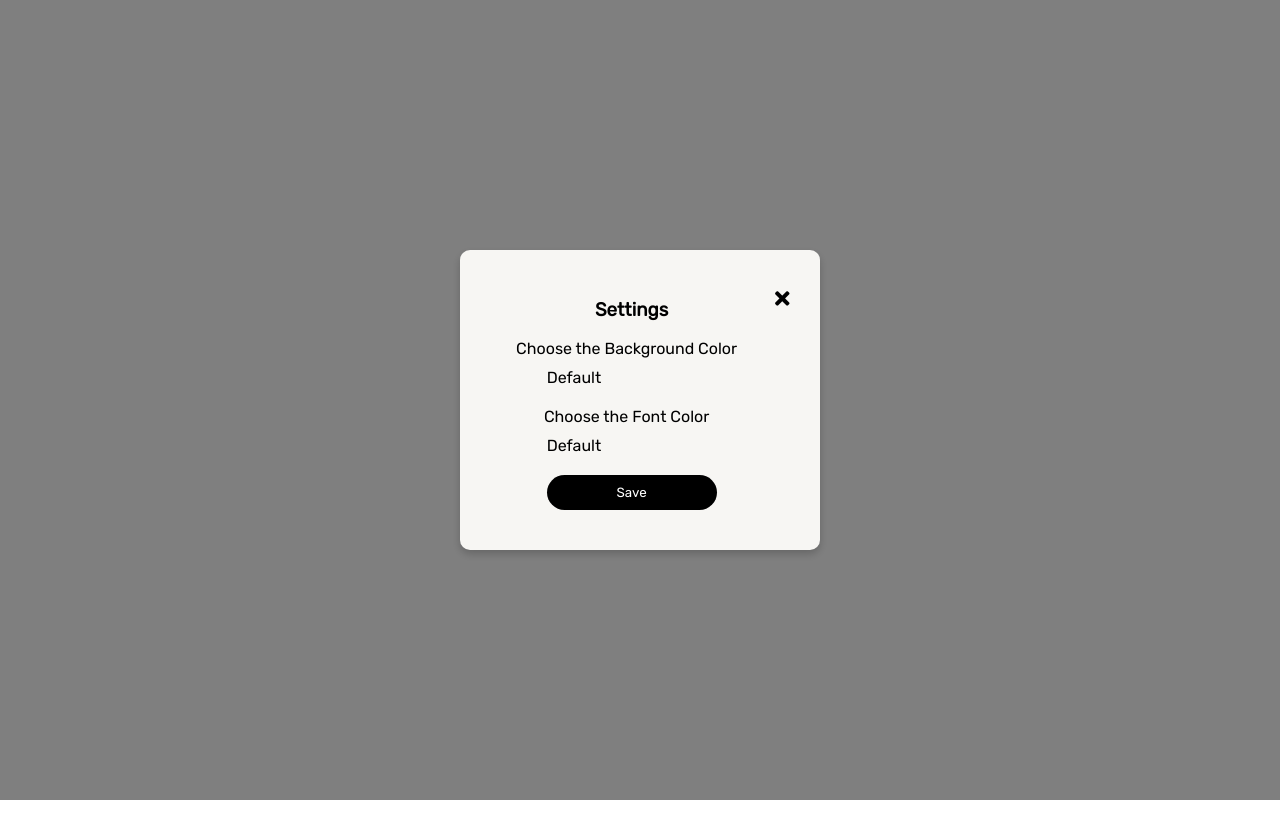
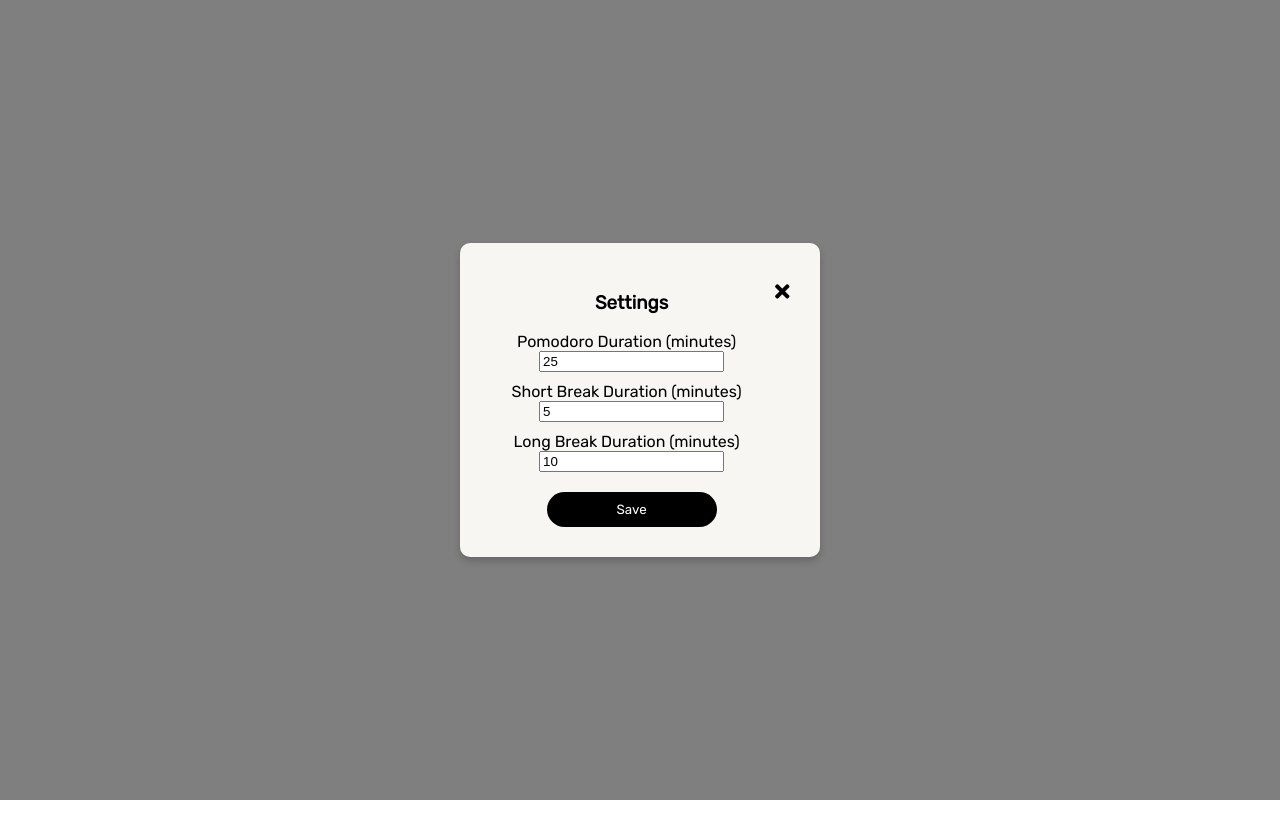
Before and after one commit to silverdragon17/myFocustNest, a plain HTML site: page index.html in a window 1280 px wide. Both pictures are taken after a click on the button 684 px from the left and 496 px from the top of the page. Drawn offline with Linux system fonts and the light colour scheme.

Commit message:
Update index.html

```diff
--- a/index.html
+++ b/index.html
@@ -1,13 +1,3 @@
-<!DOCTYPE html>
-<html lang="en" >
-<head>
-  <meta charset="UTF-8">
-  <title>Pomodoro Time Tracker</title>
-  <link rel="stylesheet" href="./style.css">
-
-</head>
-<body>
-<!-- partial:index.partial.html -->
 <!DOCTYPE html>
 <html lang="en">
 
@@ -40,26 +30,20 @@
     <div class="modal-content">
       <span class="close-btn">&times;</span>
       <div class="setting-wrapper">
-      <h3>Settings</h3>
-      <div class="setting-option">
-        <label for="background-color">Choose the Background Color</label>
-        <select id="background-color">
-            <option value="#F7ECDF">Default</option>
-          <option value="#1d282e">DM Blue</option>
-          <option value="#e7f3f8">LM Blue</option>
-        </select>
-      </div>
-      <div class="setting-option">
-        <label for="font-color">Choose the Font Color</label>
-        <select id="font-color">
-          <option value="#37352F">Default</option>
-          <option value="#337ea9">LM Blue</option>
-
-          <option value="#D4D4D4">DM White</option>
-        </select>
+        <h3>Settings</h3>
+        <div class="setting-option">
+          <label for="pomodoro-duration">Pomodoro Duration (minutes)</label>
+          <input type="number" id="pomodoro-duration" value="25">
+        </div>
+        <div class="setting-option">
+          <label for="short-break-duration">Short Break Duration (minutes)</label>
+          <input type="number" id="short-break-duration" value="5">
+        </div>
+        <div class="setting-option">
+          <label for="long-break-duration">Long Break Duration (minutes)</label>
+          <input type="number" id="long-break-duration" value="10">
+        </div>
         <button id="save-btn">Save</button>
-      </div>
-
       </div>
     </div>
   </div>
@@ -69,8 +53,3 @@
 </body>
 
 </html>
-<!-- partial -->
-  <script  src="./script.js"></script>
-
-</body>
-</html>
```
